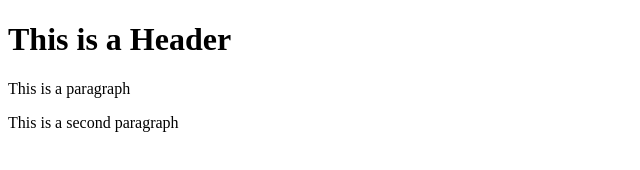
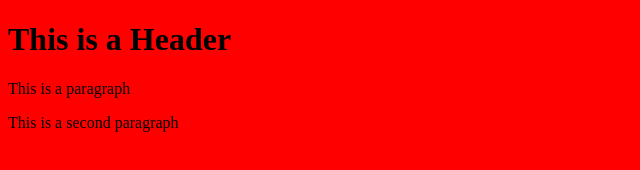
Before and after one commit to bokerwere/test-angularjs, a website: page index.html in a window 1280 px wide. Shown: the whole page, without its empty margins (0-640 px from the left). Drawn offline with Linux system fonts and the light colour scheme.

Commit message:
fourth commit

```diff
--- a/index.html
+++ b/index.html
@@ -2,7 +2,7 @@
 <html>
     <head></head>
 
-    <body>
+    <body bgcolor="red">
         <h1>This is a Header</h1>
 		  <p>This is a paragraph</p>
 		   <p>This is a second paragraph</p>
```
Also changed, not shown: package.json (added, +21 -0 lines), 2 other files.
